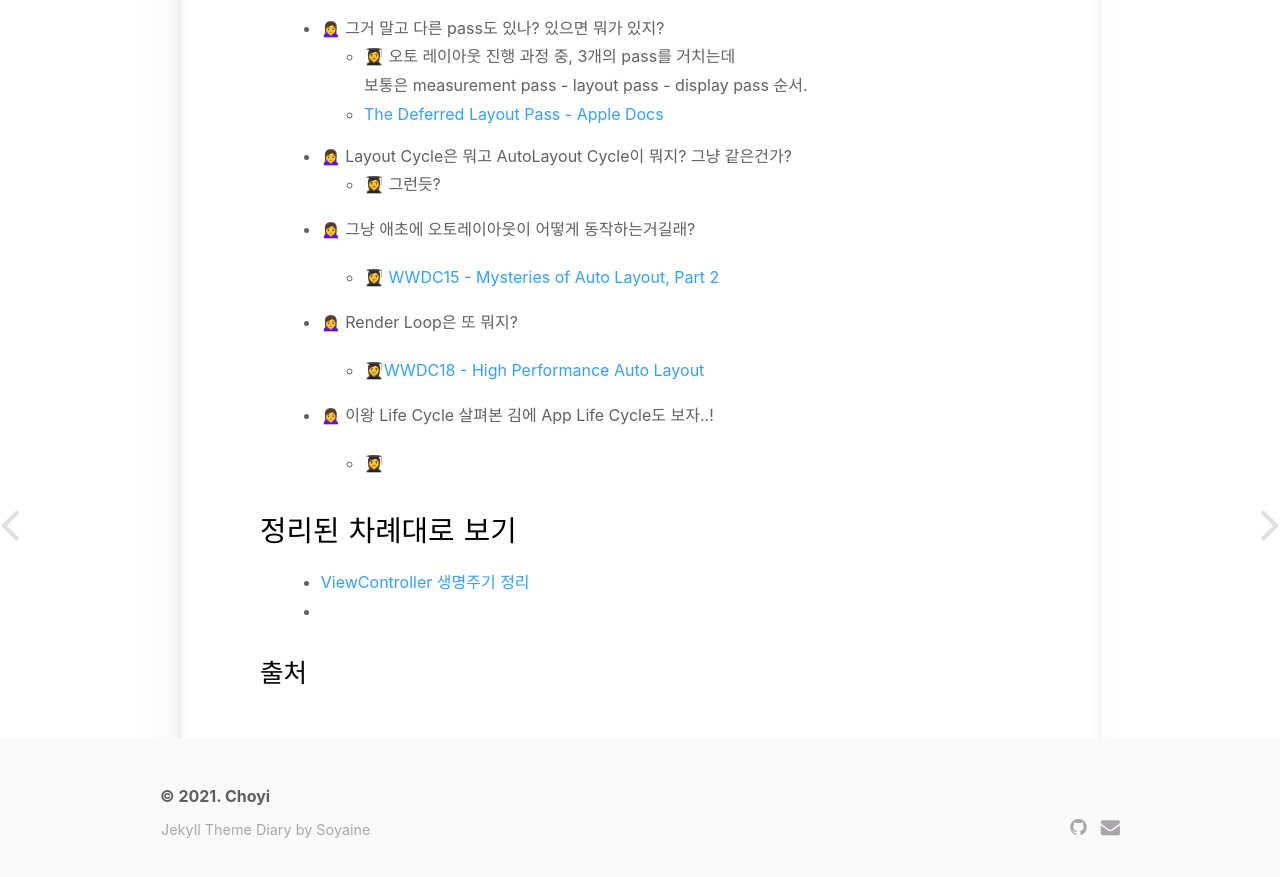
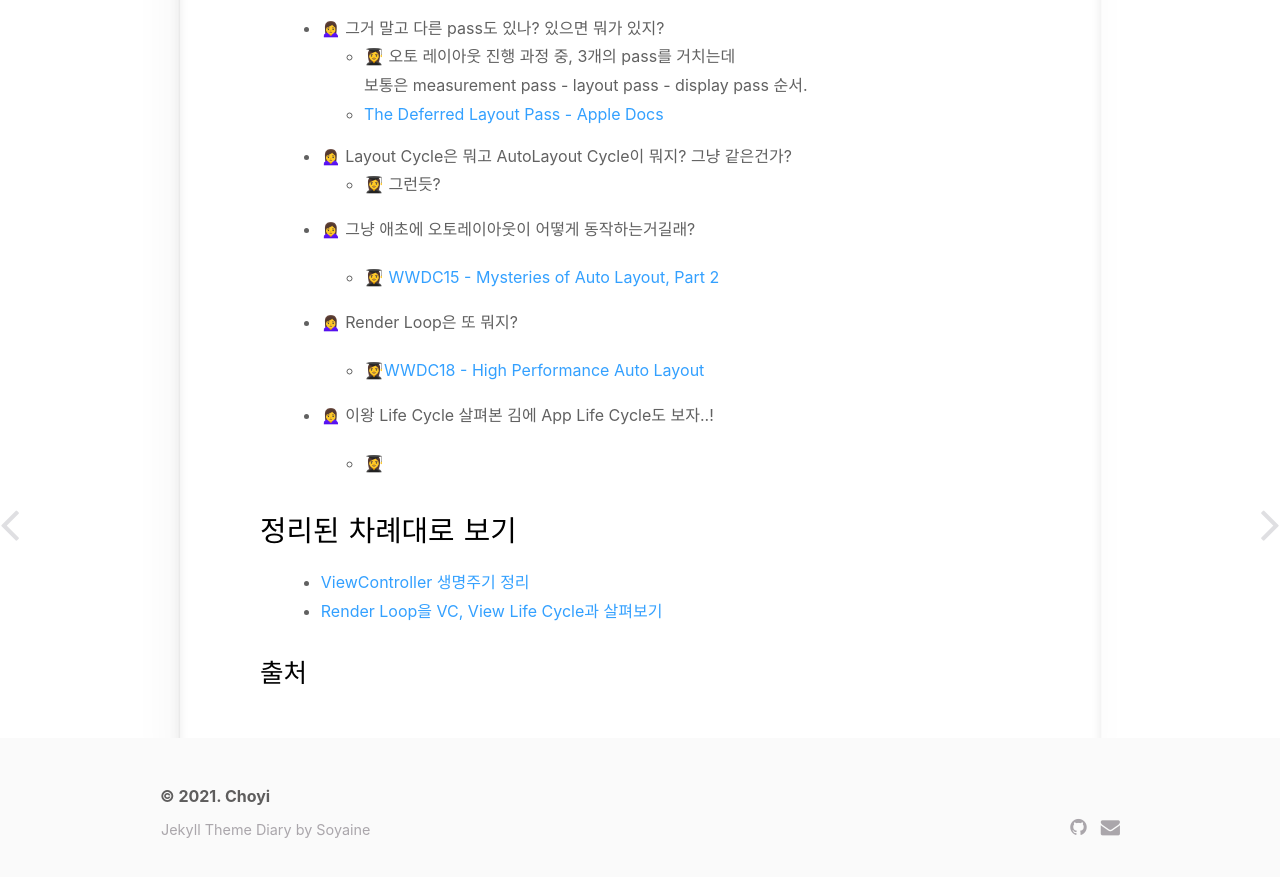
Before and after one commit to jeongchoyi/jeongchoyi.github.io, a Jekyll site: the page built from _posts/ios/2021-06-08-master-of-ios-life-cycle.md, in a window 1280 px wide and 900 px high, scrolled down 1753 px. Shown: the top 877 px of the window. Built offline with Jekyll 4.4.1, drawn with Linux system fonts in a browser that asks for light colours; some web fonts are replaced.

Commit message:
add link

```diff
--- a/_posts/ios/2021-06-08-master-of-ios-life-cycle.md
+++ b/_posts/ios/2021-06-08-master-of-ios-life-cycle.md
@@ -81,7 +81,7 @@ excerpt: ""
 ## 정리된 차례대로 보기
 
 *  [ViewController 생명주기 정리](https://iamcho2.github.io/2021/06/02/viewcontroller-life-cycle)
-*
+* [Render Loop을 VC, View Life Cycle과 살펴보기](https://iamcho2.github.io/2021/06/09/view-viewcontroller-layout-cycle-with-render-loop)
 
 
 
```
